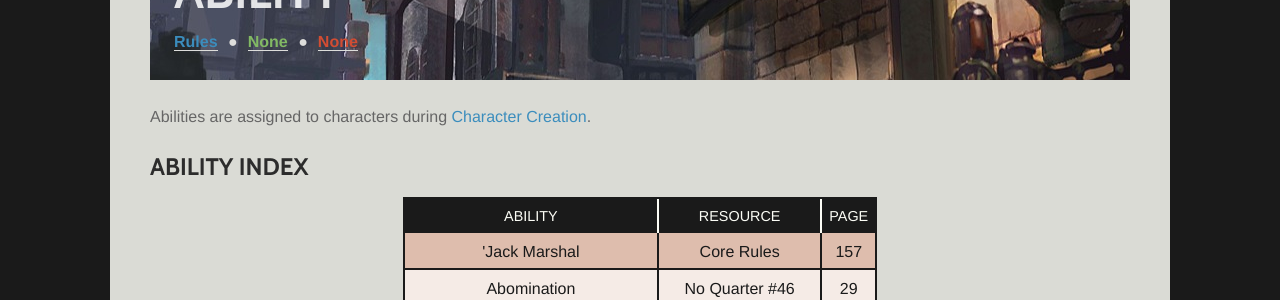
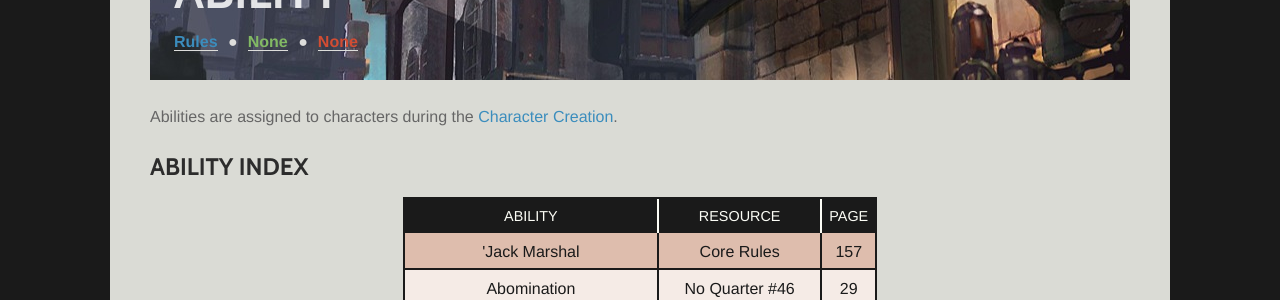
Before and after one commit to ikrpg/ikrpg.github.io, a Jekyll site: the page built from _posts/0000-01-01-Ability.html, in a window 1280 px wide and 900 px high. Shown: the part 153-453 px from the top of the window. Built offline with Jekyll 4.4.1, drawn with Linux system fonts in a browser that asks for light colours.

Commit message:
rephrasing

```diff
--- a/_posts/0000-01-01-Ability.html
+++ b/_posts/0000-01-01-Ability.html
@@ -1,9 +1,14 @@
 ---
+published: true
 layout: ikrpg
-tags: [Rules, None, None]
+tags:
+  - Rules
+  - None
+  - None
 ---
+
 <p>
-    Abilities are assigned to characters during <a href="/Character-Creation">Character Creation</a>.
+    Abilities are assigned to characters during the <a href="/Character-Creation">Character Creation</a>.
 </p>
 <h2>Ability Index</h2>
 <table class="veteran">
```
